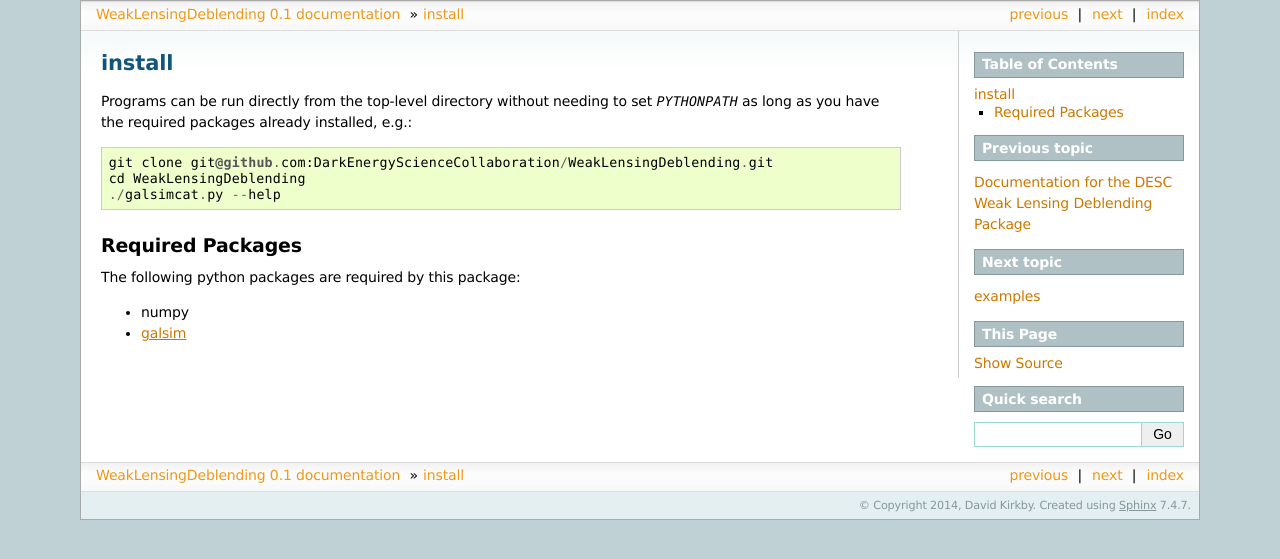
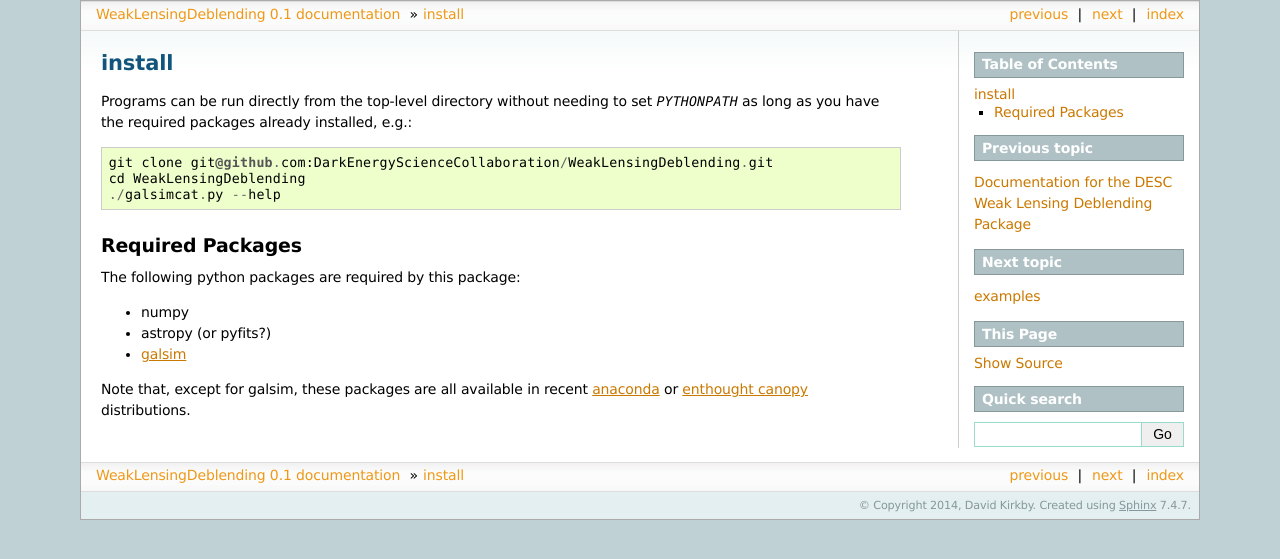
Before and after one commit to LSSTDESC/WeakLensingDeblending, a Sphinx documentation site: the page built from docs/install.rst, in a window 1280 px wide. Shown: the top 559 px of the page. Built offline with Sphinx 7.4.7, drawn with Linux system fonts in a browser that asks for light colours.

Commit message:
Update required package info

```diff
--- a/docs/install.rst
+++ b/docs/install.rst
@@ -13,4 +13,7 @@ Required Packages
 The following python packages are required by this package:
 
 * numpy
+* astropy (or pyfits?)
 * `galsim <https://github.com/GalSim-developers/GalSim>`_
+
+Note that, except for galsim, these packages are all available in recent `anaconda <https://store.continuum.io/cshop/anaconda/>`_ or `enthought canopy <https://www.enthought.com/products/canopy/>`_ distributions.
--- a/galsimcat.py
+++ b/galsimcat.py
@@ -26,10 +26,10 @@ import sys
 import os
 import math
 import argparse
+import logging
 
-import logging
+import numpy as np
 import galsim
-import numpy as np
 
 try:
     # Use astropy if it is available
```
